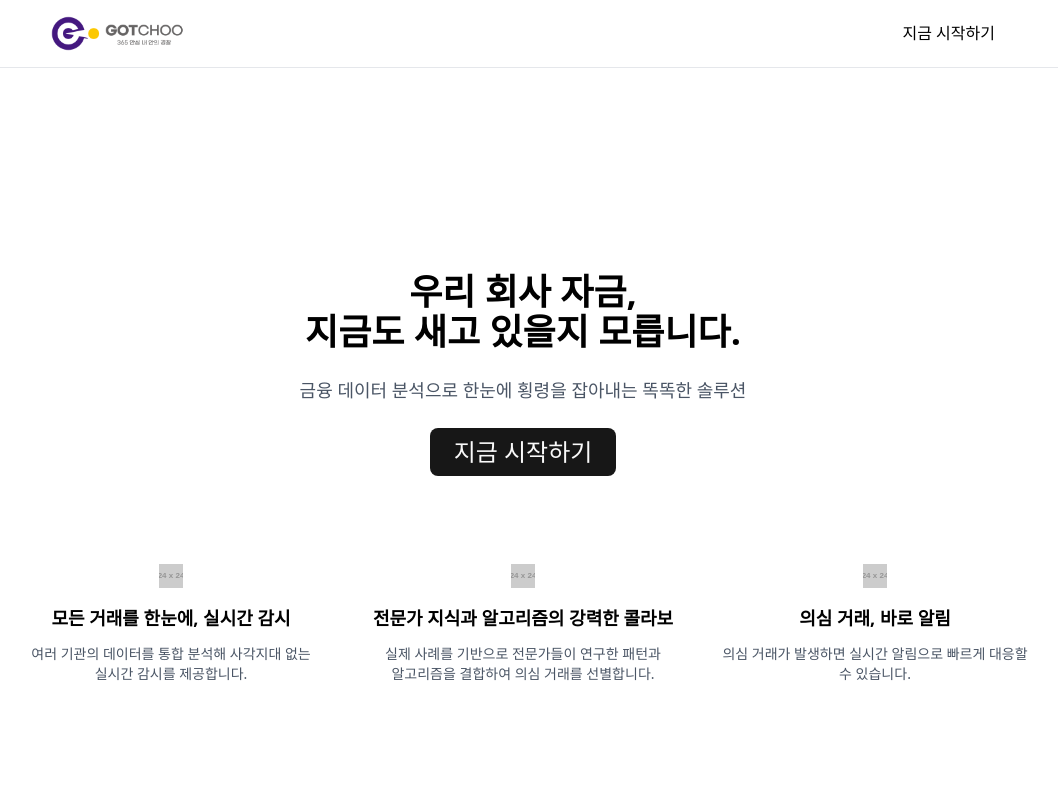
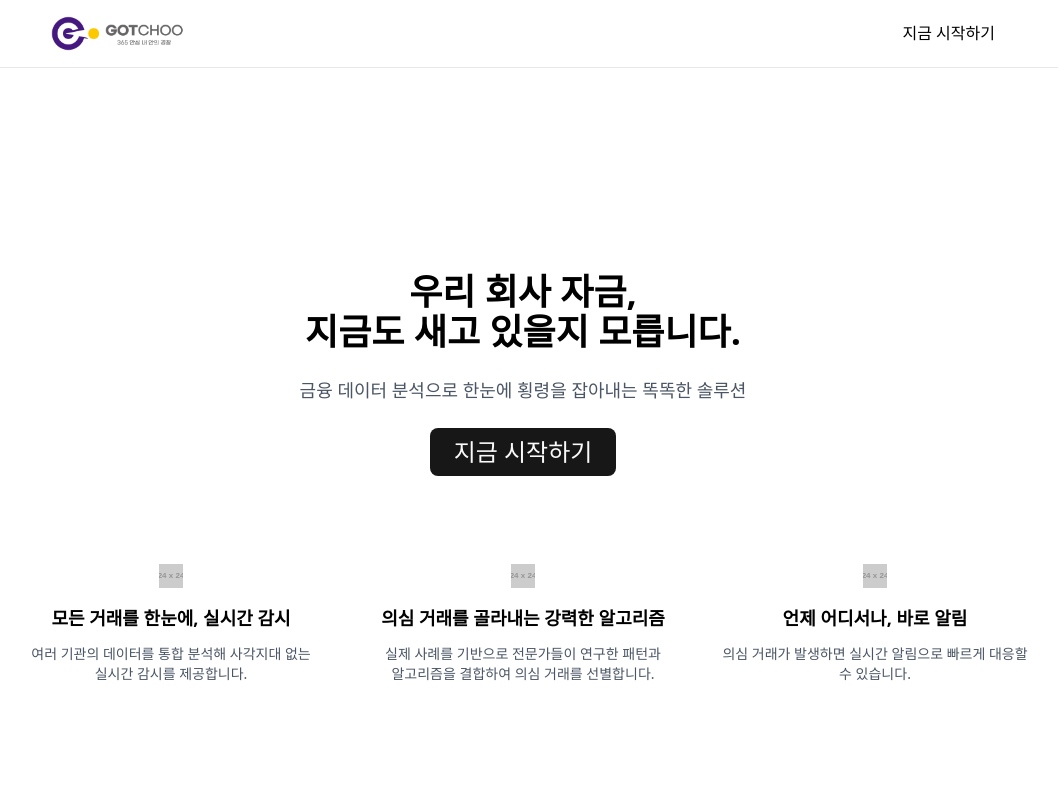
Before and after one commit to MontyCoder0701/gotchoo-landing, a Next.js app: page / in a window 1280 px wide. Shown: the top 800 px of the page, without its empty margins (117-1175 px from the left). Built offline with nearby package versions, Linux system fonts and the light colour scheme.

Commit message:
fix: 문구 수정

```diff
--- a/app/page.tsx
+++ b/app/page.tsx
@@ -37,14 +37,14 @@ export default function Home() {
       reverse: false,
     },
     {
-      title: "전문가 지식과 알고리즘의 강력한 콜라보",
+      title: "의심 거래를 골라내는 강력한 알고리즘",
       description:
         "실제 사례를 기반으로 전문가들이 연구한 패턴과 알고리즘을 결합하여 의심 거래를 선별합니다.",
       image: "https://placehold.co/24/png",
       reverse: true,
     },
     {
-      title: "의심 거래, 바로 알림",
+      title: "언제 어디서나, 바로 알림",
       description:
         "의심 거래가 발생하면 실시간 알림으로 빠르게 대응할 수 있습니다.",
       image: "https://placehold.co/24/png",
@@ -61,14 +61,14 @@ export default function Home() {
       reverse: false,
     },
     {
-      title: "전문가 지식과 알고리즘의 강력한 콜라보",
+      title: "의심 거래를 골라내는 강력한 알고리즘",
       description:
         "실제 사례를 기반으로 전문가들이 연구한 패턴과 알고리즘을 결합하여 의심 거래를 선별합니다.",
       image: "https://placehold.co/500/png",
       reverse: true,
     },
     {
-      title: "의심 거래, 바로 알림",
+      title: "언제 어디서나, 바로 알림",
       description:
         "의심 거래가 발생하면 실시간 알림으로 빠르게 대응할 수 있습니다. 기업 대표나 담당자에게 카카오톡 알림 메시지와 이메일로 즉시 통보됩니다.",
       image: "https://placehold.co/500/png",
```
